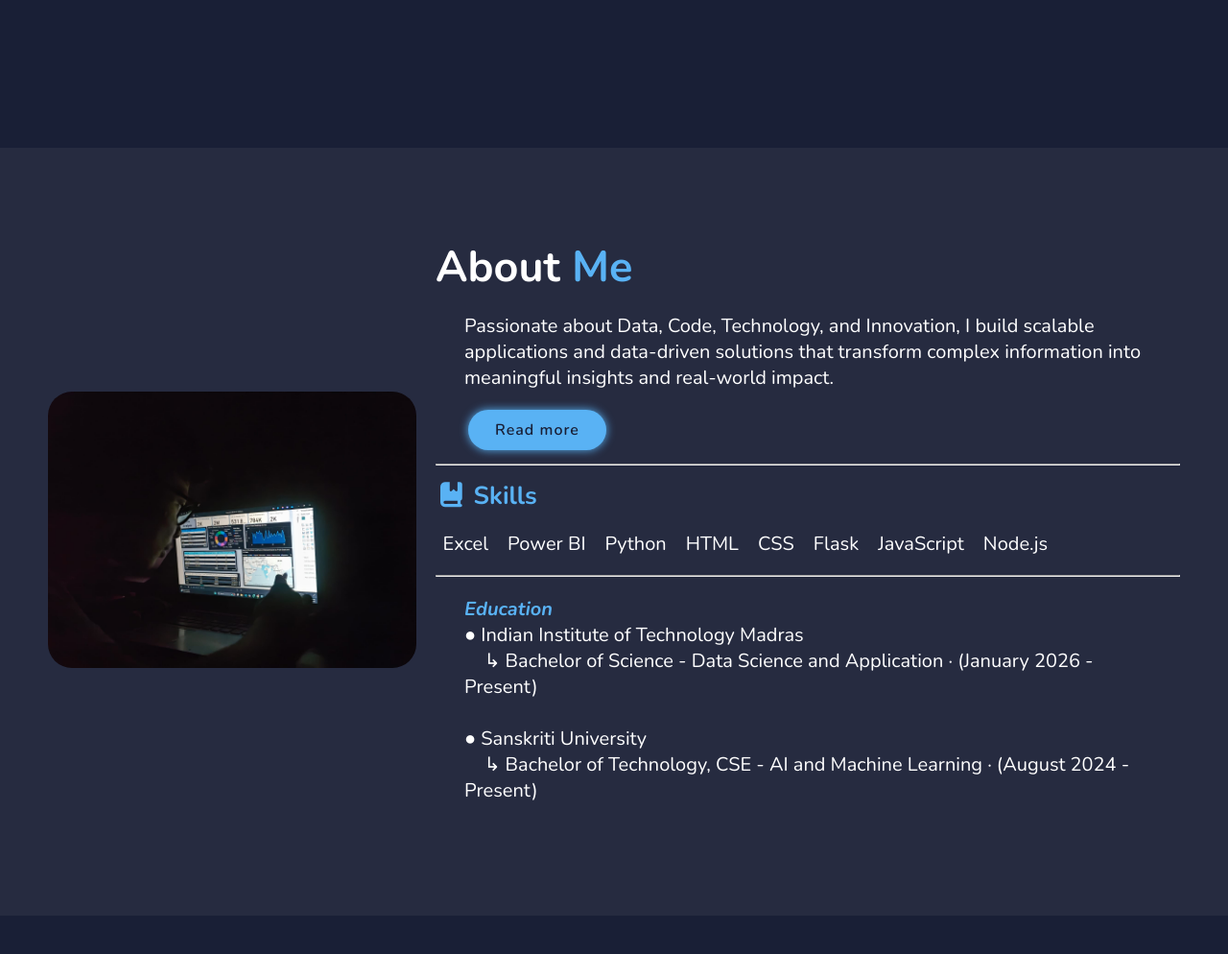
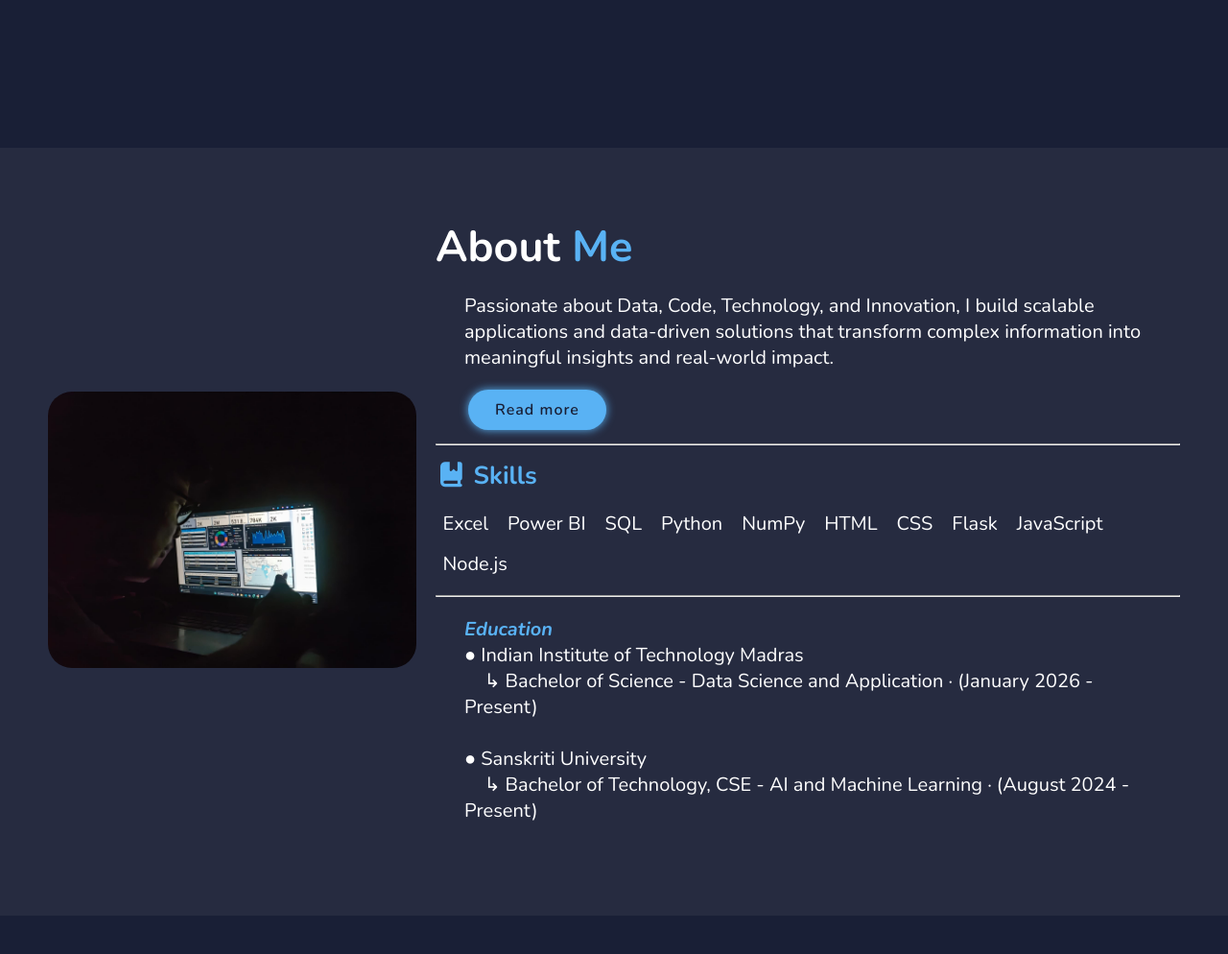
Before and after one commit to Aman-Sharma1812/Portfolio_website, a Flask app: page / in a window 1280 px wide. Shown: the part 646-1640 px from the top of the page at 96% size. Run offline with Flask 3, Linux system fonts and the light colour scheme; some libraries are stand-ins or nearby versions.

Commit message:
Skill and projects

```diff
--- a/templates/index.html
+++ b/templates/index.html
@@ -76,7 +76,9 @@
                 <ul class="items" style="list-style-type: none; padding: 0; margin: 0;">
                     <li class="item">Excel</li>
                     <li class="item">Power BI</li>
+                    <li class="item">SQL</li>
                     <li class="item">Python</li>
+                    <li class="item">NumPy</li>
                     <li class="item">HTML</li>
                     <li class="item">CSS</li>
                     <li class="item">Flask</li>
```
